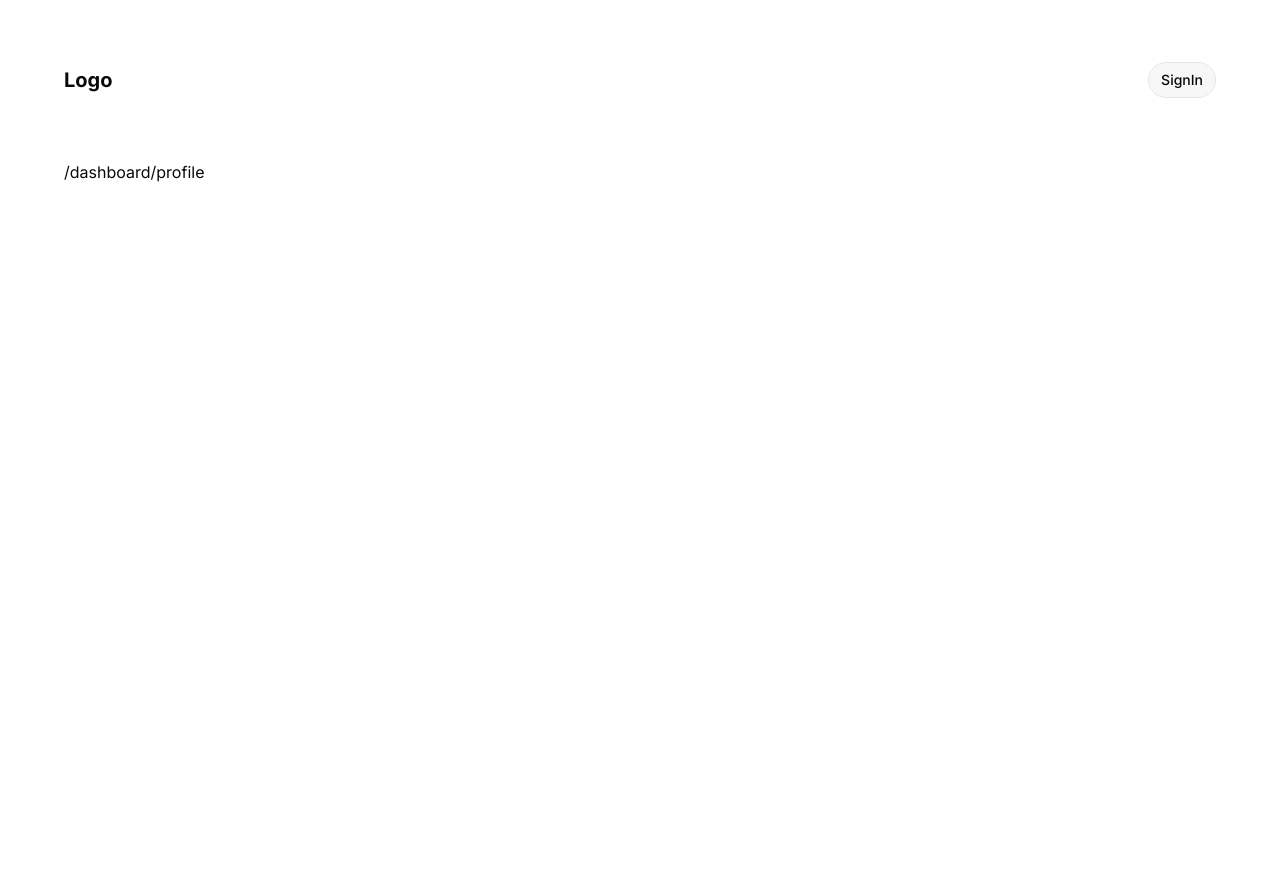
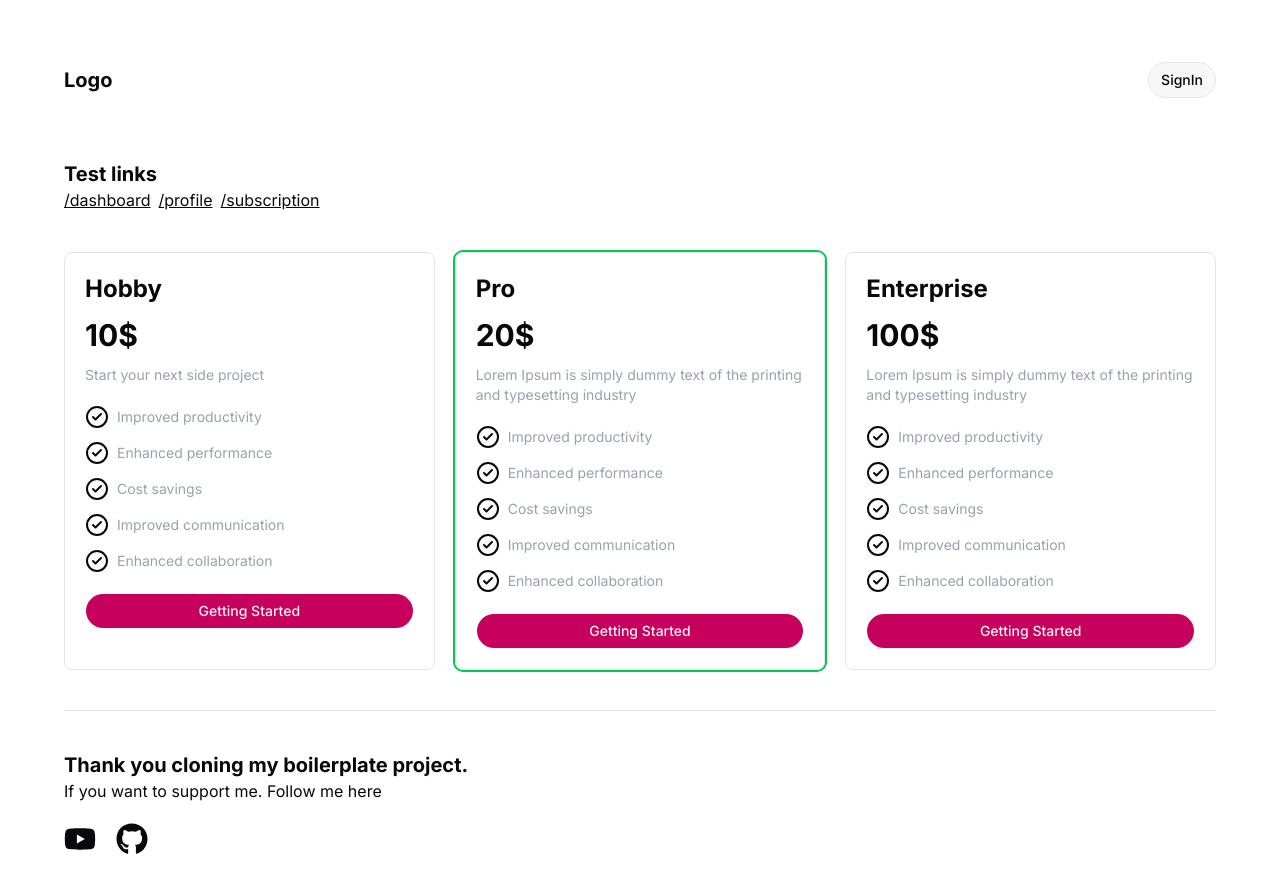
Before and after one commit to EuniceEugenia/next-supabase-boilerplate, a Next.js app: page / in a window 1280 px wide. Shown: the top 892 px of the page. Before the commit the page ends 800 px from the top, so only its background shows below. Built offline with nearby package versions, Linux system fonts and the light colour scheme; no server answers.

Commit message:
feat(Part 6): setup Stripe UI components and routing

```diff
--- a/app/page.tsx
+++ b/app/page.tsx
@@ -1,12 +1,49 @@
+import Price from "@/components/subscription/price";
+import { Button } from "@/components/ui/button";
 import Link from "next/link";
 import React from "react";
-
+import { FaGithub, FaYoutube } from "react-icons/fa";
 
 export default function page() {
-  return (
-    <div>
-      <Link href="/dashboard">/dashboard</Link>
-      <Link href="/profile">/profile</Link>
-    </div>
-  )
+	return (
+		<div className="space-y-10">
+			<div>
+				<h1 className="text-xl font-bold">Test links</h1>
+				<div className=" space-x-2">
+					<Link href="/dashboard" className="underline">
+						/dashboard
+					</Link>
+					<Link href="/profile" className=" underline">
+						/profile
+					</Link>
+					<Link href="/subscription" className=" underline">
+						/subscription
+					</Link>
+				</div>
+			</div>
+      <Price />
+			<div className=" border-t pt-10">
+				<h1 className="text-xl font-bold">
+					Thank you cloning my boilerplate project.
+				</h1>
+				<p>If you want to support me. Follow me here</p>
+				<div className="mt-5">
+					<div className="flex items-center gap-5">
+						<Link
+							href={"https://www.youtube.com/c/DailyWebCoding"}
+							target="_blank"
+						>
+							<FaYoutube className="h-8 w-8 hover:scale-105" />
+						</Link>
+						<Link
+							href={"https://github.com/Chensokheng"}
+							target="_blank"
+						>
+							<FaGithub className="h-8 w-8 hover:scale-105" />
+						</Link>
+					</div>
+				</div>
+			</div>
+		</div>
+	);
 }
--- /dev/null
+++ b/app/subscription/page.tsx
@@ -0,0 +1,7 @@
+import React from 'react'
+
+export default function page() {
+  return (
+    <div>page</div>
+  )
+}
--- /dev/null
+++ b/components/subscription/price.tsx
@@ -0,0 +1,79 @@
+import { CircleCheck } from "lucide-react";
+import React from "react";
+import { Button } from "../ui/button";
+import { cn } from "@/lib/utils";
+export default function Price() {
+  const prices = [
+    {
+      title: "Hobby",
+      description: "Start your next side project",
+      benefits: [
+        "Improved productivity",
+        "Enhanced performance",
+        "Cost savings",
+        "Improved communication",
+        "Enhanced collaboration",
+      ],
+      amount: 10,
+    },
+    {
+      title: "Pro",
+      description:
+        "Lorem Ipsum is simply dummy text of the printing and typesetting industry",
+      benefits: [
+        "Improved productivity",
+        "Enhanced performance",
+        "Cost savings",
+        "Improved communication",
+        "Enhanced collaboration",
+      ],
+      amount: 20,
+    },
+    {
+      title: "Enterprise",
+      description:
+        "Lorem Ipsum is simply dummy text of the printing and typesetting industry",
+      benefits: [
+        "Improved productivity",
+        "Enhanced performance",
+        "Cost savings",
+        "Improved communication",
+        "Enhanced collaboration",
+      ],
+      amount: 100,
+    },
+  ];
+
+  return (
+    <div>
+      <div className="grid grid-cols-1 md:grid-cols-3 gap-5">
+        {prices.map((price, index) => {
+            const isPopular =  index === 1;
+
+          return (
+            <div key={index} className={cn("border rounded-md p-5 space-y-5",{"ring-2 ring-green-500": isPopular})}>
+              <div className="space-y-3">
+                <h1 className="text-2xl font-bold">{price.title}</h1>
+                <h1 className="text-3xl font-bold">{price.amount}$</h1>
+                <p className="text-sm text-gray-400">{price.description}</p>
+              </div>
+              <div className="space-y-3">
+                {price.benefits.map((benefit, index) => {
+                  return (
+                    <div key={index} className="flex items-center gap-2">
+                        <CircleCheck />
+                      <h1 className="text-sm text-gray-400">
+                        {benefit}
+                        </h1>
+                    </div>
+                  );
+                })}
+              </div>
+              <Button className="w-full">Getting Started</Button>
+            </div>
+          );
+        })}
+      </div>
+    </div>
+  );
+}
```
Also changed, not shown: 1 other file (tests, documents, lock files or other folders).
